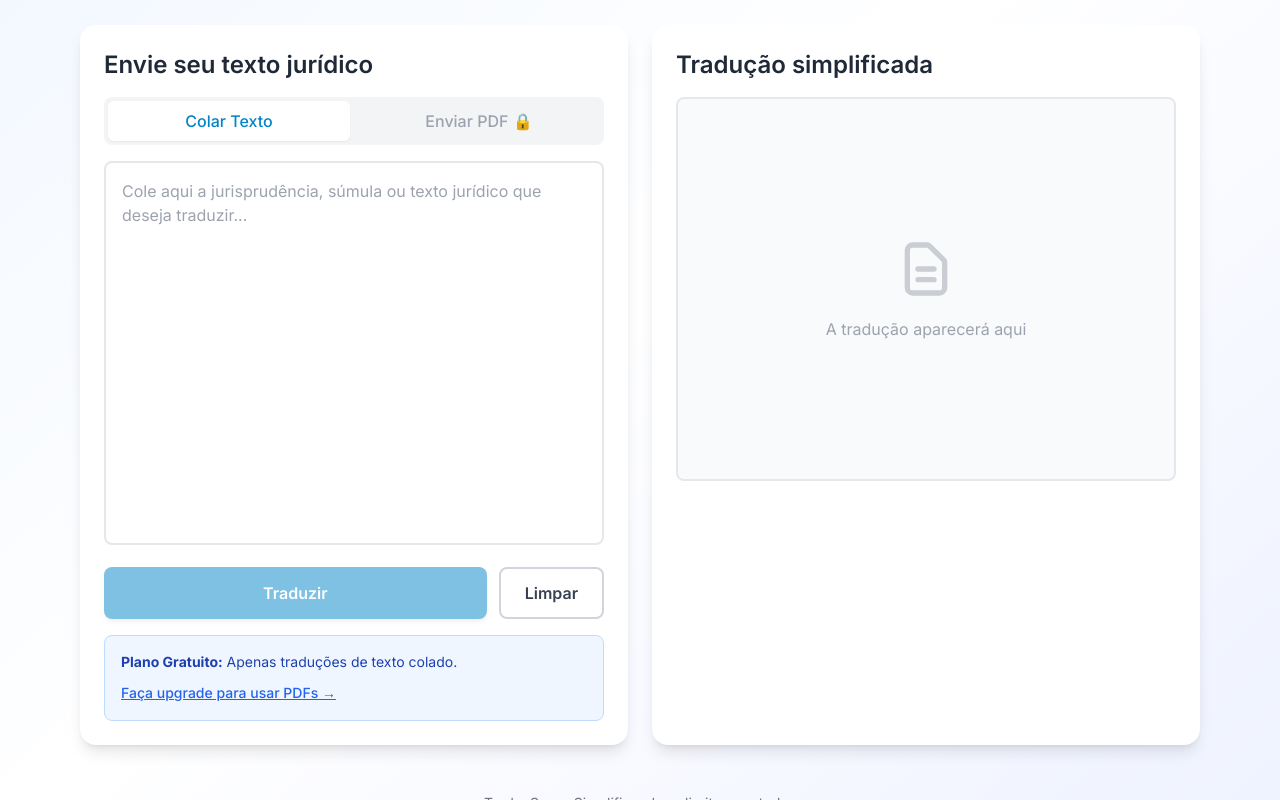
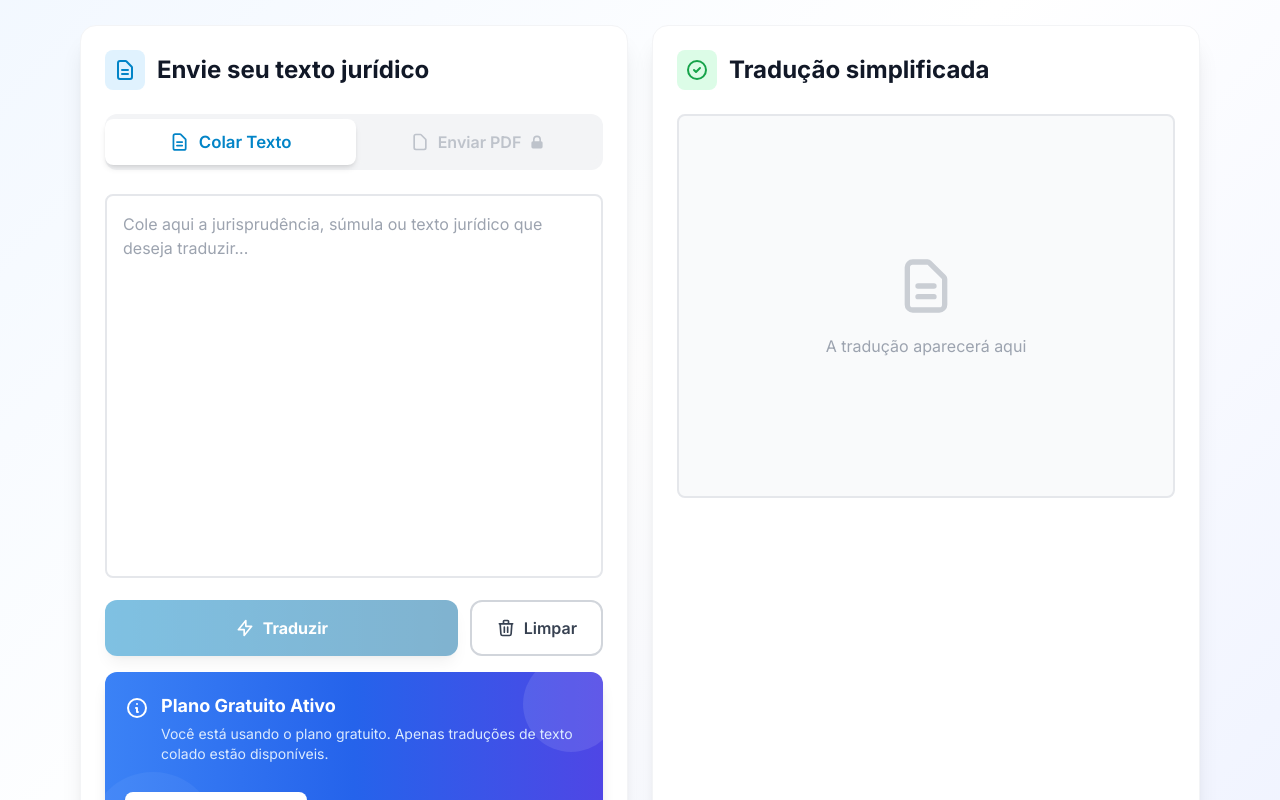
Before and after one commit to GhMalak/traduzsum, a Next.js app: page / in a window 1280 px wide. Shown: the part 280-1080 px from the top of the page. Built offline with nearby package versions, Linux system fonts and the light colour scheme; no server answers.

Commit message:
Sistema de Login e Pagamento

```diff
--- a/app/page.tsx
+++ b/app/page.tsx
@@ -166,26 +166,36 @@ export default function Home() {
         {/* Main Content */}
         <div className="grid md:grid-cols-2 gap-6">
           {/* Input Section */}
-          <div className="bg-white rounded-2xl shadow-lg p-6">
-            <h2 className="text-2xl font-semibold text-gray-800 mb-4">
+          <div className="bg-white rounded-2xl shadow-xl p-6 border border-gray-100">
+            <div className="flex items-center gap-3 mb-6">
+              <div className="p-2 bg-primary-100 rounded-lg">
+                <svg className="w-6 h-6 text-primary-600" fill="none" stroke="currentColor" viewBox="0 0 24 24">
+                  <path strokeLinecap="round" strokeLinejoin="round" strokeWidth={2} d="M9 12h6m-6 4h6m2 5H7a2 2 0 01-2-2V5a2 2 0 012-2h5.586a1 1 0 01.707.293l5.414 5.414a1 1 0 01.293.707V19a2 2 0 01-2 2z" />
+                </svg>
+              </div>
+              <h2 className="text-2xl font-bold text-gray-900">
                 Envie seu texto jurídico
               </h2>
+            </div>
 
             {/* Mode Selector */}
-            <div className="flex gap-2 mb-4 p-1 bg-gray-100 rounded-lg">
+            <div className="flex gap-2 mb-6 p-1.5 bg-gray-100 rounded-xl">
               <button
                 type="button"
                 onClick={() => {
                   setInputMode('text')
                   setError('')
                 }}
-                className={`flex-1 py-2 px-4 rounded-md font-medium transition-colors ${
+                className={`flex-1 py-2.5 px-4 rounded-lg font-semibold transition-all duration-200 flex items-center justify-center gap-2 ${
                   inputMode === 'text'
-                    ? 'bg-white text-primary-600 shadow-sm'
-                    : 'text-gray-600 hover:text-gray-900'
+                    ? 'bg-white text-primary-600 shadow-md scale-105'
+                    : 'text-gray-600 hover:text-gray-900 hover:bg-gray-50'
                 }`}
                 disabled={loading}
               >
+                <svg className="w-5 h-5" fill="none" stroke="currentColor" viewBox="0 0 24 24">
+                  <path strokeLinecap="round" strokeLinejoin="round" strokeWidth={2} d="M9 12h6m-6 4h6m2 5H7a2 2 0 01-2-2V5a2 2 0 012-2h5.586a1 1 0 01.707.293l5.414 5.414a1 1 0 01.293.707V19a2 2 0 01-2 2z" />
+                </svg>
                 Colar Texto
               </button>
               <button
@@ -200,17 +210,25 @@ export default function Home() {
                   setError('')
                   fileInputRef.current?.click()
                 }}
-                className={`flex-1 py-2 px-4 rounded-md font-medium transition-colors ${
+                className={`flex-1 py-2.5 px-4 rounded-lg font-semibold transition-all duration-200 flex items-center justify-center gap-2 ${
                   !canUploadPDF(userPlan)
-                    ? 'bg-gray-100 text-gray-400 cursor-not-allowed'
+                    ? 'bg-gray-100 text-gray-400 cursor-not-allowed opacity-60'
                     : inputMode === 'pdf'
-                    ? 'bg-white text-primary-600 shadow-sm'
-                    : 'text-gray-600 hover:text-gray-900'
+                    ? 'bg-white text-primary-600 shadow-md scale-105'
+                    : 'text-gray-600 hover:text-gray-900 hover:bg-gray-50'
                 }`}
                 disabled={loading || !canUploadPDF(userPlan)}
                 title={!canUploadPDF(userPlan) ? 'Disponível apenas em planos pagos' : ''}
               >
-                Enviar PDF {!canUploadPDF(userPlan) && '🔒'}
+                <svg className="w-5 h-5" fill="none" stroke="currentColor" viewBox="0 0 24 24">
+                  <path strokeLinecap="round" strokeLinejoin="round" strokeWidth={2} d="M7 21h10a2 2 0 002-2V9.414a1 1 0 00-.293-.707l-5.414-5.414A1 1 0 0012.586 3H7a2 2 0 00-2 2v14a2 2 0 002 2z" />
+                </svg>
+                Enviar PDF
+                {!canUploadPDF(userPlan) && (
+                  <svg className="w-4 h-4" fill="currentColor" viewBox="0 0 20 20">
+                    <path fillRule="evenodd" d="M5 9V7a5 5 0 0110 0v2a2 2 0 012 2v5a2 2 0 01-2 2H5a2 2 0 01-2-2v-5a2 2 0 012-2zm8-2v2H7V7a3 3 0 016 0z" clipRule="evenodd" />
+                  </svg>
+                )}
               </button>
             </div>
 
@@ -278,26 +296,34 @@ export default function Home() {
                 <button
                   type="submit"
                   disabled={loading || !text.trim()}
-                  className="flex-1 bg-primary-600 hover:bg-primary-700 text-white font-semibold py-3 px-6 rounded-lg transition-colors disabled:opacity-50 disabled:cursor-not-allowed shadow-md hover:shadow-lg"
+                  className="flex-1 bg-gradient-to-r from-primary-600 to-primary-700 hover:from-primary-700 hover:to-primary-800 text-white font-bold py-3.5 px-6 rounded-xl transition-all duration-200 disabled:opacity-50 disabled:cursor-not-allowed shadow-lg hover:shadow-xl transform hover:scale-105 disabled:transform-none flex items-center justify-center gap-2"
                 >
                   {loading ? (
-                    <span className="flex items-center justify-center">
-                      <svg className="animate-spin -ml-1 mr-3 h-5 w-5 text-white" xmlns="http://www.w3.org/2000/svg" fill="none" viewBox="0 0 24 24">
+                    <>
+                      <svg className="animate-spin h-5 w-5 text-white" xmlns="http://www.w3.org/2000/svg" fill="none" viewBox="0 0 24 24">
                         <circle className="opacity-25" cx="12" cy="12" r="10" stroke="currentColor" strokeWidth="4"></circle>
                         <path className="opacity-75" fill="currentColor" d="M4 12a8 8 0 018-8V0C5.373 0 0 5.373 0 12h4zm2 5.291A7.962 7.962 0 014 12H0c0 3.042 1.135 5.824 3 7.938l3-2.647z"></path>
                       </svg>
-                      Traduzindo...
-                    </span>
+                      <span>Traduzindo...</span>
+                    </>
                   ) : (
-                    'Traduzir'
+                    <>
+                      <svg className="w-5 h-5" fill="none" stroke="currentColor" viewBox="0 0 24 24">
+                        <path strokeLinecap="round" strokeLinejoin="round" strokeWidth={2} d="M13 10V3L4 14h7v7l9-11h-7z" />
+                      </svg>
+                      <span>Traduzir</span>
+                    </>
                   )}
                 </button>
                 <button
                   type="button"
                   onClick={handleClear}
                   disabled={loading}
-                  className="px-6 py-3 border-2 border-gray-300 text-gray-700 font-semibold rounded-lg hover:bg-gray-50 transition-colors disabled:opacity-50 disabled:cursor-not-allowed"
+                  className="px-6 py-3.5 border-2 border-gray-300 text-gray-700 font-semibold rounded-xl hover:bg-gray-50 hover:border-gray-400 transition-all duration-200 disabled:opacity-50 disabled:cursor-not-allowed flex items-center gap-2"
                 >
+                  <svg className="w-5 h-5" fill="none" stroke="currentColor" viewBox="0 0 24 24">
+                    <path strokeLinecap="round" strokeLinejoin="round" strokeWidth={2} d="M19 7l-.867 12.142A2 2 0 0116.138 21H7.862a2 2 0 01-1.995-1.858L5 7m5 4v6m4-6v6m1-10V4a1 1 0 00-1-1h-4a1 1 0 00-1 1v3M4 7h16" />
+                  </svg>
                   Limpar
                 </button>
               </div>
@@ -313,22 +339,52 @@ export default function Home() {
               </div>
             )}
             {userPlan === 'Gratuito' && (
-              <div className="mt-4 p-4 bg-blue-50 border border-blue-200 rounded-lg">
-                <p className="text-blue-800 text-sm mb-2">
-                  <strong>Plano Gratuito:</strong> Apenas traduções de texto colado.
+              <div className="mt-4 relative overflow-hidden bg-gradient-to-r from-blue-500 via-blue-600 to-indigo-600 rounded-xl p-5 shadow-lg">
+                <div className="absolute top-0 right-0 -mt-4 -mr-4 w-24 h-24 bg-white opacity-10 rounded-full"></div>
+                <div className="absolute bottom-0 left-0 -mb-4 -ml-4 w-32 h-32 bg-white opacity-5 rounded-full"></div>
+                <div className="relative z-10">
+                  <div className="flex items-start gap-3 mb-3">
+                    <div className="flex-shrink-0 mt-1">
+                      <svg className="w-6 h-6 text-white" fill="none" stroke="currentColor" viewBox="0 0 24 24">
+                        <path strokeLinecap="round" strokeLinejoin="round" strokeWidth={2} d="M13 16h-1v-4h-1m1-4h.01M21 12a9 9 0 11-18 0 9 9 0 0118 0z" />
+                      </svg>
+                    </div>
+                    <div className="flex-1">
+                      <h3 className="text-white font-bold text-lg mb-1">Plano Gratuito Ativo</h3>
+                      <p className="text-blue-100 text-sm mb-4">
+                        Você está usando o plano gratuito. Apenas traduções de texto colado estão disponíveis.
                       </p>
-                <Link href="/planos" className="text-blue-600 hover:text-blue-700 font-medium text-sm underline">
-                  Faça upgrade para usar PDFs →
+                    </div>
+                  </div>
+                  <Link
+                    href="/planos"
+                    className="inline-flex items-center gap-2 bg-white text-primary-600 font-semibold px-5 py-2.5 rounded-lg hover:bg-blue-50 transition-all shadow-md hover:shadow-lg transform hover:scale-105"
+                  >
+                    <span>Fazer Upgrade</span>
+                    <svg className="w-5 h-5" fill="none" stroke="currentColor" viewBox="0 0 24 24">
+                      <path strokeLinecap="round" strokeLinejoin="round" strokeWidth={2} d="M13 7l5 5m0 0l-5 5m5-5H6" />
+                    </svg>
                   </Link>
+                  <p className="text-blue-100 text-xs mt-3">
+                    ✨ Desbloqueie PDFs, downloads ilimitados e muito mais
+                  </p>
+                </div>
               </div>
             )}
           </div>
 
           {/* Output Section */}
-          <div className="bg-white rounded-2xl shadow-lg p-6">
-            <h2 className="text-2xl font-semibold text-gray-800 mb-4">
+          <div className="bg-white rounded-2xl shadow-xl p-6 border border-gray-100">
+            <div className="flex items-center gap-3 mb-6">
+              <div className="p-2 bg-green-100 rounded-lg">
+                <svg className="w-6 h-6 text-green-600" fill="none" stroke="currentColor" viewBox="0 0 24 24">
+                  <path strokeLinecap="round" strokeLinejoin="round" strokeWidth={2} d="M9 12l2 2 4-4m6 2a9 9 0 11-18 0 9 9 0 0118 0z" />
+                </svg>
+              </div>
+              <h2 className="text-2xl font-bold text-gray-900">
                 Tradução simplificada
               </h2>
+            </div>
             <div className="h-96 overflow-y-auto p-4 border-2 border-gray-200 rounded-lg bg-gray-50">
               {loading ? (
                 <div className="flex items-center justify-center h-full">
@@ -358,10 +414,16 @@ export default function Home() {
             {result && (
               <div className="mt-4 flex gap-3">
                 <button
-                  onClick={() => navigator.clipboard.writeText(result)}
-                  className="flex-1 py-2 bg-gray-100 hover:bg-gray-200 text-gray-700 font-medium rounded-lg transition-colors"
+                  onClick={() => {
+                    navigator.clipboard.writeText(result)
+                    // Feedback visual (opcional)
+                  }}
+                  className="flex-1 py-3 bg-gray-100 hover:bg-gray-200 text-gray-700 font-semibold rounded-xl transition-all duration-200 hover:shadow-md flex items-center justify-center gap-2"
                 >
-                  Copiar tradução
+                  <svg className="w-5 h-5" fill="none" stroke="currentColor" viewBox="0 0 24 24">
+                    <path strokeLinecap="round" strokeLinejoin="round" strokeWidth={2} d="M8 16H6a2 2 0 01-2-2V6a2 2 0 012-2h8a2 2 0 012 2v2m-6 12h8a2 2 0 002-2v-8a2 2 0 00-2-2h-8a2 2 0 00-2 2v8a2 2 0 002 2z" />
+                  </svg>
+                  Copiar
                 </button>
                 <button
                   onClick={() => {
@@ -373,7 +435,7 @@ export default function Home() {
                       userCPF: userCPF || undefined
                     })
                   }}
-                  className="flex-1 py-2 bg-primary-600 hover:bg-primary-700 text-white font-medium rounded-lg transition-colors flex items-center justify-center gap-2"
+                  className="flex-1 py-3 bg-gradient-to-r from-primary-600 to-primary-700 hover:from-primary-700 hover:to-primary-800 text-white font-semibold rounded-xl transition-all duration-200 shadow-lg hover:shadow-xl transform hover:scale-105 flex items-center justify-center gap-2"
                 >
                   <svg className="w-5 h-5" fill="none" stroke="currentColor" viewBox="0 0 24 24">
                     <path strokeLinecap="round" strokeLinejoin="round" strokeWidth={2} d="M12 10v6m0 0l-3-3m3 3l3-3m2 8H7a2 2 0 01-2-2V5a2 2 0 012-2h5.586a1 1 0 01.707.293l5.414 5.414a1 1 0 01.293.707V19a2 2 0 01-2 2z" />
```
Also changed, not shown: app/planos/page.tsx (+69 -17 lines). Lines whose indentation alone changed are shown as unchanged.
